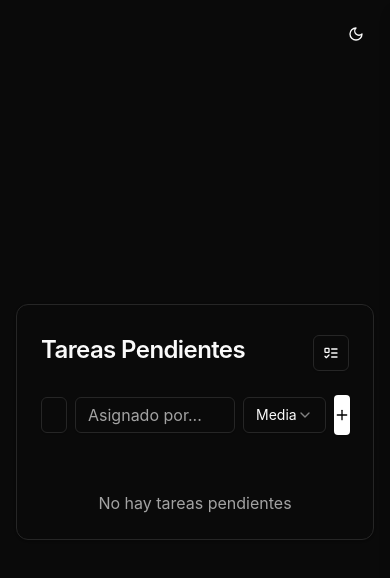
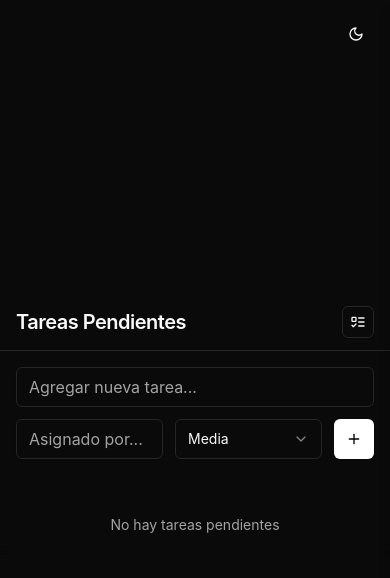
Before and after one commit to RobMxz/ToDoApp, a React (Vite) app: page / in a window 390 px wide. Both pictures are taken after typing "Sample", "Sample123" into the empty fields and a click on the button "Iniciar Sesión". Shown: the top 578 px of the page. Built offline with nearby package versions, Linux system fonts and the light colour scheme.

Commit message:
Fixing responsive

```diff
--- a/src/components/TodoList.tsx
+++ b/src/components/TodoList.tsx
@@ -110,16 +110,16 @@ export const TodoList: React.FC = () => {
   const activeTodos = todos.filter(todo => !todo.completed);
 
   return (
-    <div className="min-h-screen flex items-center justify-center p-4">
-      <div className="w-full max-w-3xl">
-        <Card>
-          <CardHeader className="flex flex-row items-center justify-between">
-            <CardTitle className="text-2xl">Tareas Pendientes</CardTitle>
+    <div className="min-h-screen w-full flex items-center justify-center bg-background">
+      <div className="w-full max-w-md sm:max-w-lg md:max-w-xl lg:max-w-2xl mx-auto">
+        <Card className="rounded-none sm:rounded-lg border-0 sm:border sm:my-8">
+          <CardHeader className="flex flex-row items-center justify-between space-y-0 px-4 py-3 sm:p-6 border-b">
+            <CardTitle className="text-xl font-semibold">Tareas Pendientes</CardTitle>
             <Button
               variant="outline"
               size="icon"
               onClick={() => setIsSidebarOpen(!isSidebarOpen)}
-              className="relative"
+              className="relative h-8 w-8"
             >
               <ListTodo className="h-4 w-4" />
               {completedTodos.length > 0 && !isSidebarOpen && (
@@ -129,24 +129,25 @@ export const TodoList: React.FC = () => {
               )}
             </Button>
           </CardHeader>
-          <CardContent>
-            <form onSubmit={addTodo} className="flex items-center gap-2 mb-8">
+          <CardContent className="px-4 py-4 sm:p-6">
+            <form onSubmit={addTodo} className="flex flex-col gap-3 mb-6">
               <Input
                 type="text"
                 value={newTodo}
                 onChange={(e) => setNewTodo(e.target.value)}
                 placeholder="Agregar nueva tarea..."
-                className="flex-1"
+                className="w-full h-10"
               />
+              <div className="flex w-full gap-3">
                 <Input
                   type="text"
                   value={assignedTo}
                   onChange={(e) => setAssignedTo(e.target.value)}
                   placeholder="Asignado por..."
-                className="w-40"
+                  className="w-[45%] h-10"
                 />
                 <Select value={priority} onValueChange={(value: 'low' | 'medium' | 'high') => setPriority(value)}>
-                <SelectTrigger className="w-[120px]">
+                  <SelectTrigger className="w-[45%] h-10">
                     <SelectValue placeholder="Media" />
                   </SelectTrigger>
                   <SelectContent>
@@ -159,13 +160,14 @@ export const TodoList: React.FC = () => {
                   type="submit"
                   size="icon"
                   variant="outline"
-                className="h-10 w-10 rounded-sm dark:bg-white dark:hover:bg-white/90 dark:text-black bg-black hover:bg-black/90 text-white border-0"
+                  className="h-10 w-10 rounded-md dark:bg-white dark:hover:bg-white/90 dark:text-black bg-black hover:bg-black/90 text-white border-0 flex-shrink-0"
                 >
-                <Plus className="h-4 w-4" />
+                  <Plus className="h-5 w-5" />
                 </Button>
+              </div>
             </form>
 
-            <div className="space-y-2">
+            <div className="space-y-3">
               {activeTodos.map((todo) => (
                 <TodoItem
                   key={todo.id}
@@ -177,7 +179,7 @@ export const TodoList: React.FC = () => {
             </div>
           </CardContent>
           {activeTodos.length === 0 && (
-            <CardFooter className="flex justify-center">
+            <CardFooter className="flex justify-center py-4 text-sm">
               <p className="text-muted-foreground">No hay tareas pendientes</p>
             </CardFooter>
           )}
```
Also changed, not shown: public/task-list.svg. Lines whose indentation alone changed are shown as unchanged.
